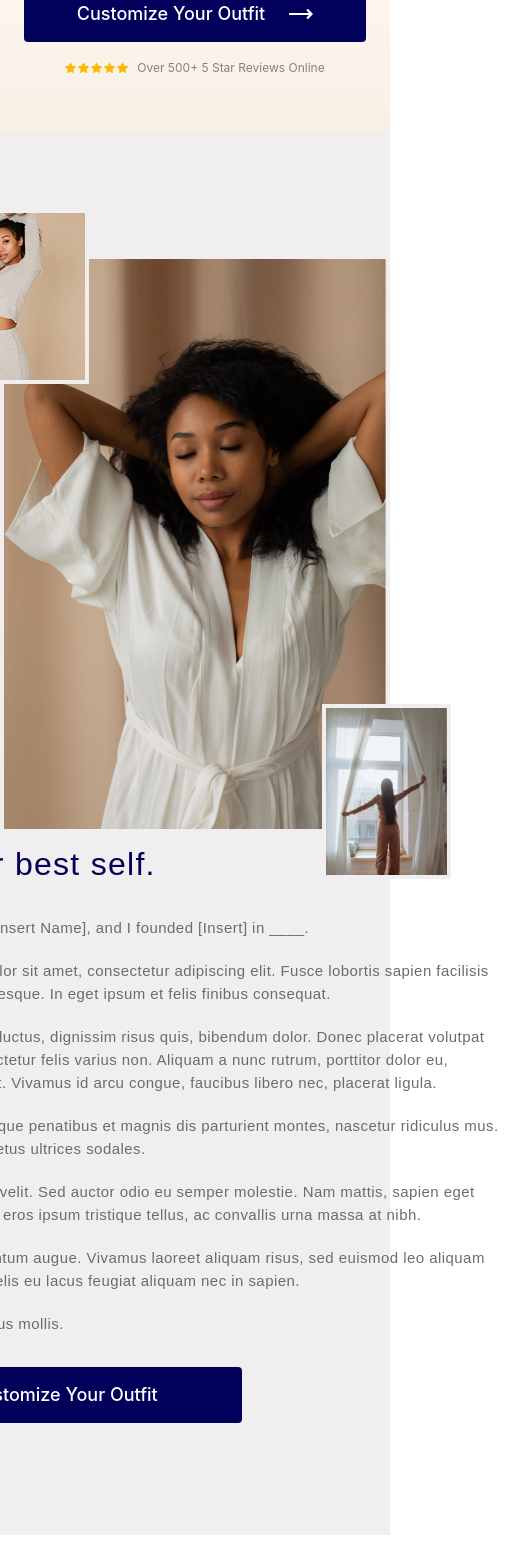
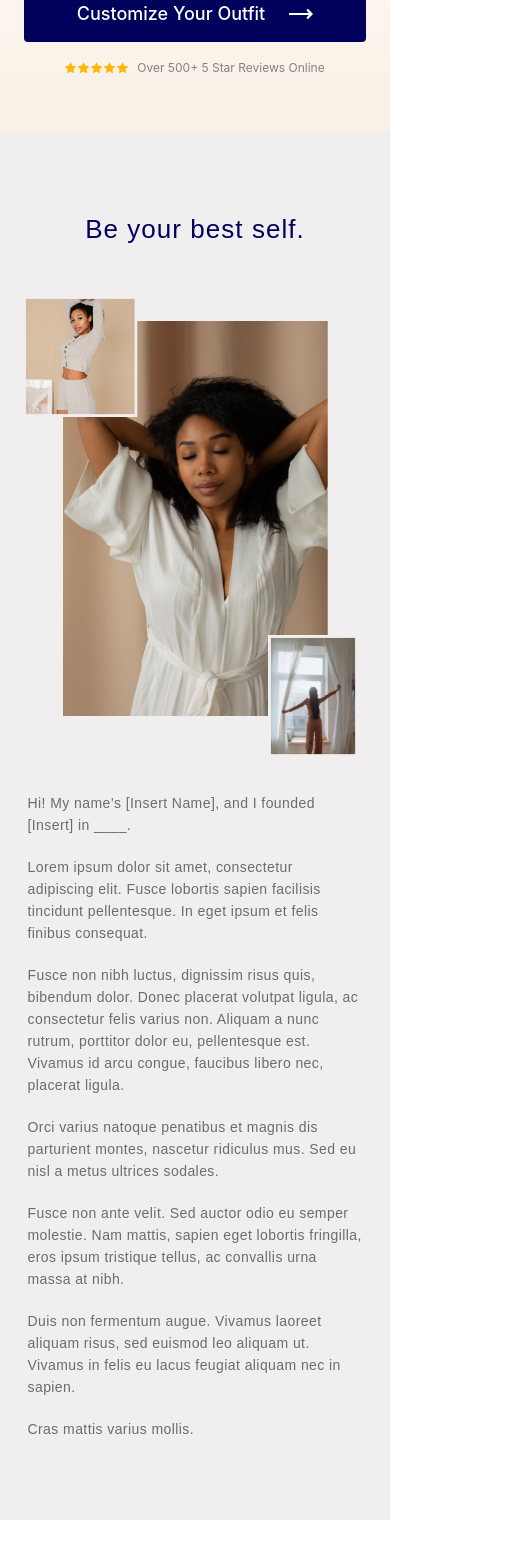
Before and after one commit to marharita08/byteex, a React (Vite) app: page / in a window 390 px wide. Shown: the part 2740-4308 px from the top of the page, 505 px wide, since content can reach past the window. Built offline with nearby package versions, Linux system fonts and the light colour scheme.

Commit message:
add mobile version for build connection

```diff
--- a/src/components/BuildConnection.tsx
+++ b/src/components/BuildConnection.tsx
@@ -5,9 +5,13 @@ import img3 from "@/assets/build_connection_3.png";
 export const BuildConnection = () => {
   return (
     <div className="bg-background-gray">
-      <section className="w-full py-28 px-6 max-w-[1300px] mx-auto flex flex-col lg:flex-row items-center justify-around">
-        <div className="w-[523px] relative flex items-center justify-center min-h-[600px]">
-          <div className="relative w-[382px] h-[570px]">
+      <section className="w-full py-20 md:py-28 px-6 max-w-[1300px] mx-auto flex flex-col md:flex-row items-center justify-around gap-12 md:gap-0">
+        <h2 className="md:hidden order-1 text-[26px] leading-[34px] tracking-[0.04em] text-primary font-sofia text-center">
+          Be your best self.
+        </h2>
+
+        <div className="w-full max-w-[320px] md:w-[523px] relative flex items-center justify-center min-h-[450px] md:min-h-[600px] order-2">
+          <div className="relative w-[265px] h-[395px] md:w-[382px] md:h-[570px]">
             <img
               src={img2}
               alt="Founder"
@@ -16,22 +20,22 @@ export const BuildConnection = () => {
             <img
               src={img1}
               alt="Detail"
-              className="absolute left-[-80px] top-[-50px] w-[166px] h-[175px] object-cover"
+              className="absolute left-[-40px] top-[-25px] md:left-[-80px] md:top-[-50px] w-[115px] h-[121px] md:w-[166px] md:h-[175px] object-cover"
             />
             <img
               src={img3}
               alt="Detail"
-              className="absolute right-[-65px] bottom-[-50px] w-[129px] h-[175px] object-cover"
+              className="absolute right-[-30px] bottom-[-40px] md:right-[-65px] md:bottom-[-50px] w-[90px] h-[121px] md:w-[129px] md:h-[175px] object-cover"
             />
           </div>
         </div>
 
-        <div className="w-[619px] flex flex-col gap-8">
-          <h2 className="text-[32px] leading-[40px] tracking-[0.04em] text-primary font-sofia">
+        <div className="w-full max-w-full md:w-[619px] flex flex-col gap-8 items-center md:items-start order-3">
+          <h2 className="hidden md:block text-[32px] leading-[40px] tracking-[0.04em] text-primary font-sofia">
             Be your best self.
           </h2>
 
-          <div className="text-neutral-300 text-[15px] leading-[23px] tracking-[0.03em] flex flex-col gap-5">
+          <div className="text-neutral-300 text-[14px] md:text-[15px] leading-[22px] md:leading-[23px] tracking-[0.03em] flex flex-col gap-5 text-left max-w-[335px] md:max-w-full">
             <p>Hi! My name’s [Insert Name], and I founded [Insert] in ____.</p>
             <p>
               Lorem ipsum dolor sit amet, consectetur adipiscing elit. Fusce
@@ -60,7 +64,7 @@ export const BuildConnection = () => {
             </p>
             <p>Cras mattis varius mollis.</p>
           </div>
-          <button className="bg-primary text-primary-foreground font-suisse border-none rounded text-lg font-medium cursor-pointer flex items-center justify-center gap-6 w-[356px] h-[56px]">
+          <button className="hidden md:flex bg-primary text-primary-foreground font-suisse border-none rounded text-lg font-medium cursor-pointer items-center justify-center gap-6 w-[356px] h-[56px] order-4">
             <span>Customize Your Outfit</span>
           </button>
         </div>
```
